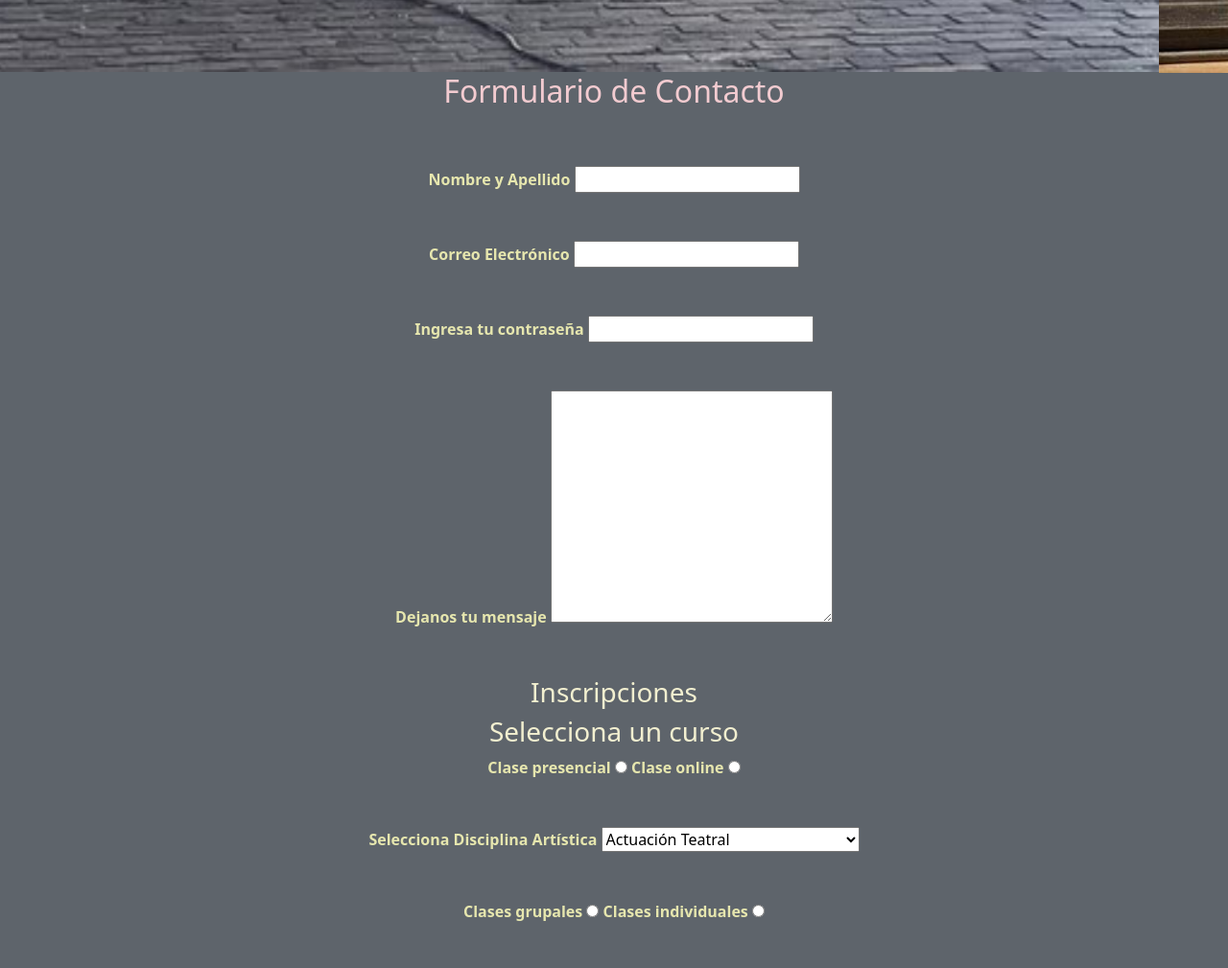
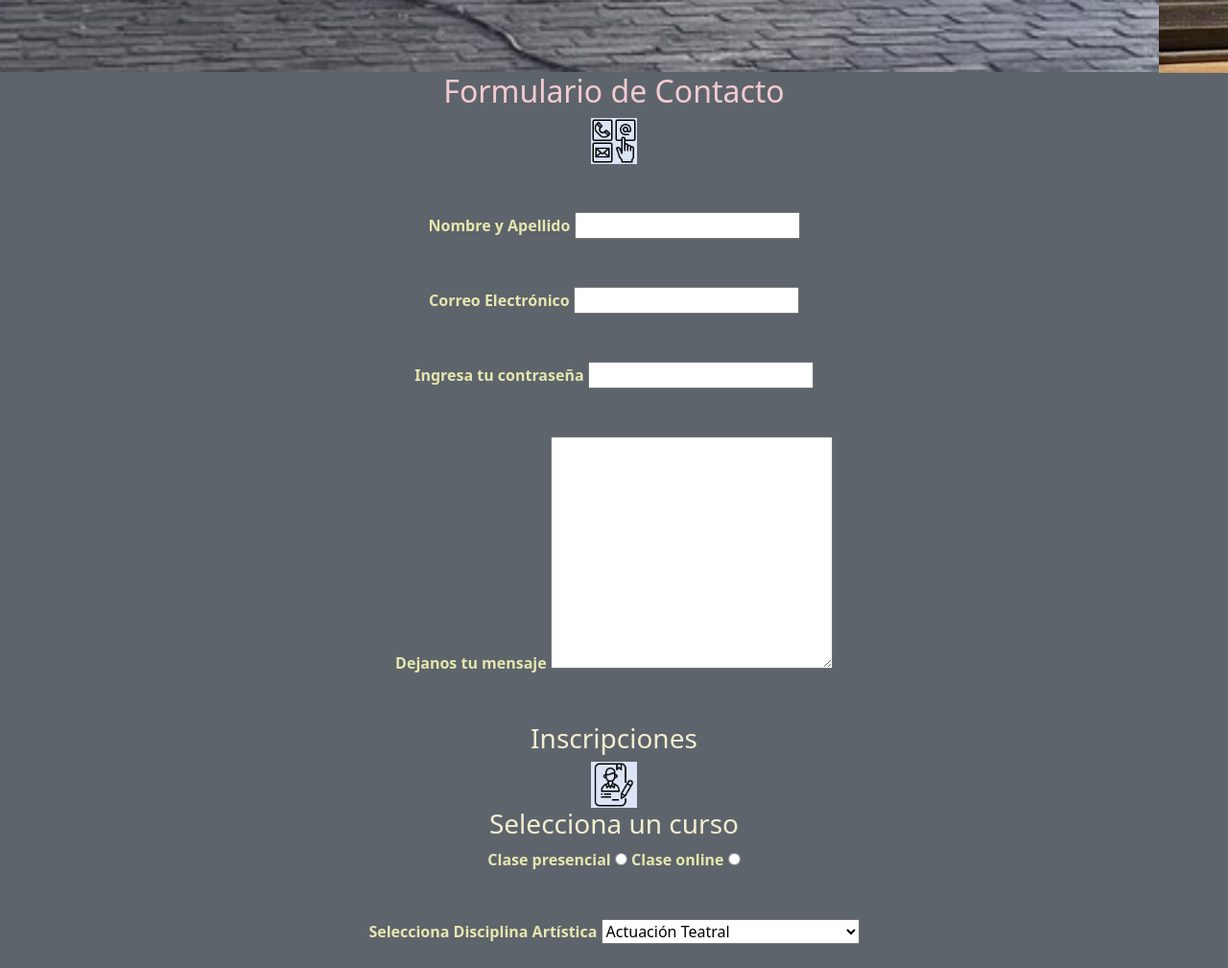
Before and after one commit to mariadrey17/proyectofinalBelenDreyssig, a website: page pages/contacto.html in a window 1280 px wide. Shown: the part 1120-2129 px from the top of the page at 96% size. Drawn offline with nearby package versions, Linux system fonts and the light colour scheme.

Commit message:
ya puse icono en clases, muestras y contacto para que sea lo mas inclusivo posible

```diff
--- a/pages/contacto.html
+++ b/pages/contacto.html
@@ -70,6 +70,7 @@
 
     <section id="escribe-formulario" aria-label="Rellenar formulario">
       <h2>Formulario de Contacto</h2>
+      <img src="../img/comunicar.png" alt="dibujo de manito comunicandose con telefono , mensaje " class="imagen-contacto">
 
       <form>
         <div>
@@ -100,6 +101,7 @@
         <div>
           <!--inputs de opciones unicas-->
           <h3>Inscripciones</h3>
+          <img src="../img/contrato.png" alt="dibujo papel de inscripcion" class="imagen-contacto">
 
 
           <h3 aria-label="acá podés seleccionar tu curso">Selecciona un curso</h3>
--- a/scss/_contacto.scss
+++ b/scss/_contacto.scss
@@ -8,6 +8,12 @@
 .carousel-inner {
     width: 100%;
 
+  }
+
+   .imagen-contacto {
+    width: 3rem;
+    height:3rem;
+   background-color: #DBE5F7;
   }
 
 
```
Also changed, not shown: pages/clases.html (+1 -1 lines), pages/muestras.html (+1 -1 lines), css/styles.css, 1 other file.
